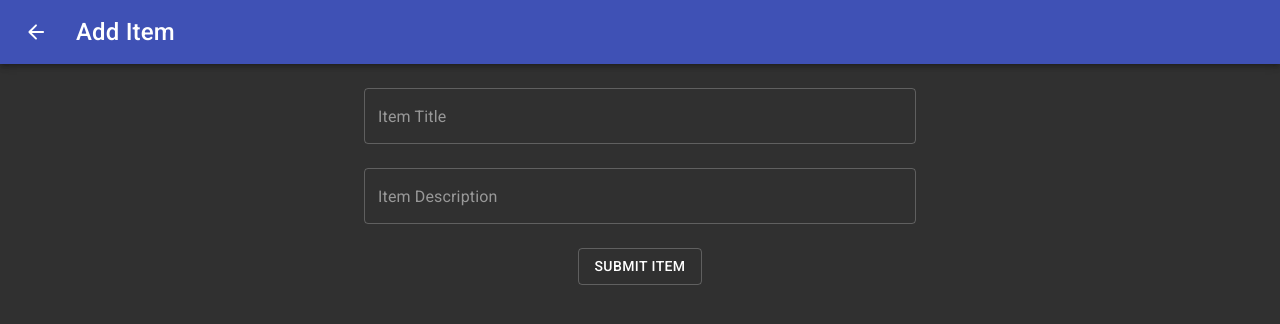
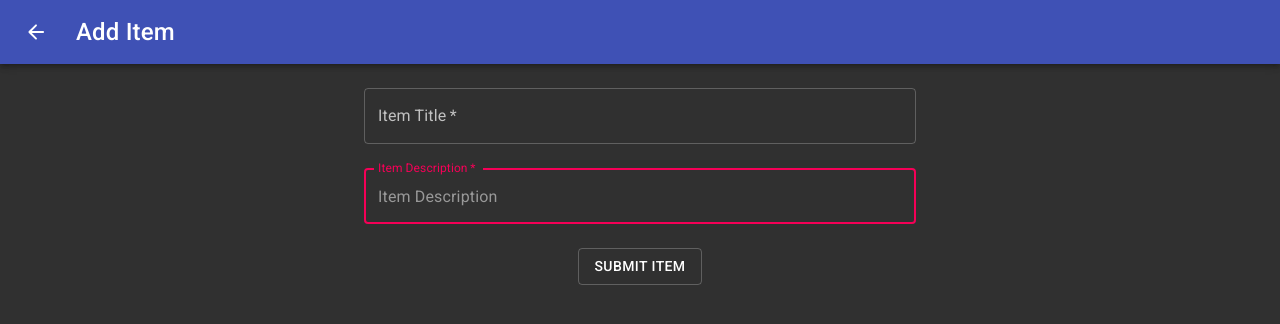
Before and after one commit to christopherkochaneck/todo-list, a React (Create React App) app in the folder web/: page /items/add in a window 1280 px wide. Shown: the top 324 px of the page. Built offline with nearby package versions, Linux system fonts and the light colour scheme.

Commit message:
Added EditorDialog

```diff
--- /dev/null
+++ b/web/src/components/dialogs/EditorDialog.tsx
@@ -0,0 +1,94 @@
+import {
+  Dialog,
+  IconButton,
+  DialogTitle,
+  DialogContent,
+  Grid,
+  TextField,
+  DialogActions,
+  Button,
+} from '@material-ui/core';
+import { FC, FormEvent, useState } from 'react';
+import * as Icons from '@material-ui/icons';
+import { Item } from '../../types/item';
+import { green, red } from '@material-ui/core/colors';
+
+interface Props {
+  item: Item;
+}
+export const EditorDialog: FC<Props> = (props) => {
+  const { item } = props;
+  const [open, setOpen] = useState<boolean>(false);
+  const [title, setTitle] = useState<string>(item.title);
+  const [description, setDescription] = useState<string>(item.description || '');
+
+  const handleSubmit = (e: FormEvent<HTMLFormElement>) => {
+    e.preventDefault();
+    console.log('submitting');
+  };
+
+  const handleReset = (e: FormEvent<HTMLFormElement>) => {
+    e.preventDefault();
+    resetData();
+  };
+
+  const resetData = () => {
+    setTitle(item.title);
+    setDescription(item.description || '');
+  };
+
+  return (
+    <>
+      <IconButton onClick={() => setOpen(true)}>
+        <Icons.EditRounded />
+      </IconButton>
+
+      <Dialog
+        open={open}
+        onClose={() => {
+          setOpen(false);
+          resetData();
+        }}
+        scroll="paper"
+      >
+        <DialogTitle>Edit Item</DialogTitle>
+        <form onSubmit={handleSubmit} onReset={handleReset}>
+          <DialogContent>
+            <Grid container spacing={2}>
+              <Grid item xs={12}>
+                <TextField
+                  variant="outlined"
+                  fullWidth
+                  color="secondary"
+                  label="Item Title"
+                  placeholder="Item Title"
+                  value={title}
+                  onChange={(e) => setTitle(e.currentTarget.value)}
+                ></TextField>
+              </Grid>
+              <Grid item xs={12}>
+                <TextField
+                  variant="outlined"
+                  fullWidth
+                  color="secondary"
+                  label="Item Description"
+                  placeholder="Item Description"
+                  value={description}
+                  onChange={(e) => setDescription(e.currentTarget.value)}
+                ></TextField>
+              </Grid>
+            </Grid>
+          </DialogContent>
+          <DialogActions>
+            <Button type="reset" style={{ color: red[500] }} onClick={() => setOpen(false)}>
+              Cancel
+            </Button>
+            <Button type="submit" style={{ color: green[500] }}>
+              Save
+            </Button>
+          </DialogActions>
+        </form>
+      </Dialog>
+    </>
+  );
+};
--- a/web/src/components/items/ItemListItem.tsx
+++ b/web/src/components/items/ItemListItem.tsx
@@ -5,12 +5,10 @@ import {
   Checkbox,
   ListItemText,
   ListItemSecondaryAction,
-  IconButton,
 } from '@material-ui/core';
-import { DeleteOutlined as DeleteIcon } from '@material-ui/icons';
-import { red } from '@material-ui/core/colors';
 import { Item } from '../../types/item';
 import { useHistory } from 'react-router';
+import { EditorDialog } from '../dialogs/EditorDialog';
 
 interface Props {
   item: Item;
@@ -19,7 +17,9 @@ interface Props {
 export const ItemListItem: FC<Props> = (props) => {
   const history = useHistory();
   const [done, setDone] = useState<boolean>(false);
+
   const { item } = props;
+
   return (
     <ListItem
       button
@@ -43,6 +43,9 @@ export const ItemListItem: FC<Props> = (props) => {
         />
       </ListItemIcon>
       <ListItemText id={`${item.id}`} primary={`${item.title}`}></ListItemText>
+      <ListItemSecondaryAction>
+        <EditorDialog item={item} />
+      </ListItemSecondaryAction>
     </ListItem>
   );
 };
--- a/web/src/pages/AddItem.tsx
+++ b/web/src/pages/AddItem.tsx
@@ -1,17 +1,49 @@
-import { Container, OutlinedInput, Grid, Button, Box } from '@material-ui/core';
-import { FC } from 'react';
+import { Container, Grid, Button, Box, TextField } from '@material-ui/core';
+import { FC, FormEvent, useState } from 'react';
 import { LayoutWrapper } from '../components/layout/LayoutWrapper';
 
 export const AddItem: FC = () => {
+  const [title, setTitle] = useState<string>('');
+  const [description, setDiscription] = useState<string>('');
+  const handleSubmit = (e: FormEvent<HTMLFormElement>) => {
+    e.preventDefault();
+    console.log('submit');
+
+    //TODO Send Data to Backend
+
+    //TODO If Success => history.push('/items')
+  };
+
   return (
     <LayoutWrapper title="Add Item" showBackArrow>
       <Container maxWidth="sm" style={{ paddingTop: 24 }}>
+        <form onSubmit={handleSubmit}>
           <Grid container spacing={3}>
             <Grid item xs={12}>
-            <OutlinedInput fullWidth placeholder="Item Title"></OutlinedInput>
+              <TextField
+                autoFocus
+                fullWidth
+                variant="outlined"
+                color="secondary"
+                label="Item Title"
+                placeholder="Item Title"
+                required
+                value={title}
+                onChange={(e) => setTitle(e.currentTarget.value)}
+              />
             </Grid>
             <Grid item xs={12}>
-            <OutlinedInput fullWidth placeholder="Item Description"></OutlinedInput>
+              <TextField
+                autoFocus
+                fullWidth
+                variant="outlined"
+                color="secondary"
+                label="Item Description"
+                placeholder="Item Description"
+                required
+                value={description}
+                onChange={(e) => setDiscription(e.currentTarget.value)}
+              />
             </Grid>
             <Grid item xs={12}>
               <Box display="flex" justifyContent="center">
@@ -21,6 +53,7 @@ export const AddItem: FC = () => {
               </Box>
             </Grid>
           </Grid>
+        </form>
       </Container>
     </LayoutWrapper>
   );
--- a/web/src/pages/Home.tsx
+++ b/web/src/pages/Home.tsx
@@ -8,7 +8,7 @@ import { ItemListItem } from '../components/items/ItemListItem';
 import { data } from '../data';
 export const Home: FC = () => {
   const addButton = (
-    <IconButton onClick={() => history.push('/add')}>
+    <IconButton onClick={() => history.push('/items/add')}>
       <AddIcon />
     </IconButton>
   );
```
Also changed, not shown: 1 other file (tests, documents, lock files or other folders). Lines whose indentation alone changed are shown as unchanged.
